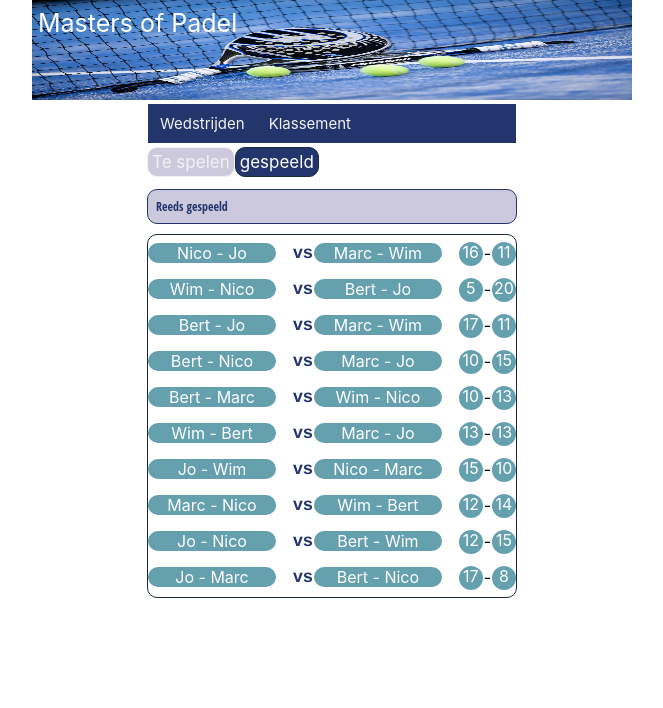
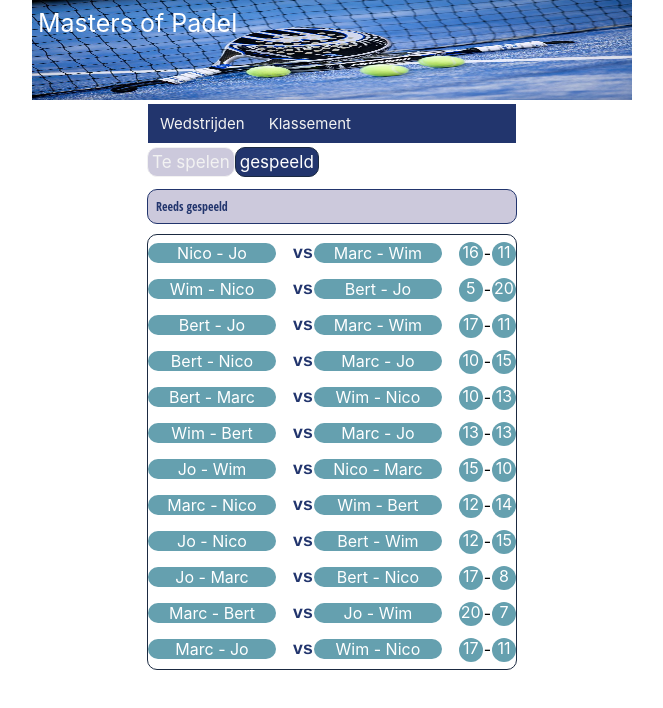
Before and after one commit to bertwilms/doubletrouble-app, a React (Create React App) app: page /gespeeld in a window 1280 px wide. Shown: the top 708 px of the page, without its empty margins (308-971 px from the left). Built offline with nearby package versions, Linux system fonts and the light colour scheme.

Commit message:
toevoegen weer info

```diff
--- a/src/components/Card.css
+++ b/src/components/Card.css
@@ -332,7 +332,24 @@ h2 {
 	position: relative;
 	text-align: center;
 	color: white;
+
   }
+
+.message-container {
+	position: flex;
+	flex-direction: row;
+	text-align: left;
+	justify-content: flex-start;
+	align-items: flex-start;
+	padding: 0.1rem;
+}
+.message-position {
+		padding: 5rem;
+		font-size: 15px;
+		font-weight: 200;
+		border: 1px;
+		border-style: solid;
+}
 
   .top-left{
 	position: absolute;
--- a/src/components/Scheduled.js
+++ b/src/components/Scheduled.js
@@ -1,5 +1,6 @@
 import React from "react";
 import "./Card.css";
+import Container from "./container.component";
 
 export default function Scheduled(props) {
 
@@ -15,6 +16,38 @@ export default function Scheduled(props) {
 
     return datum ;
   }
+
+
+  const showWeaterData = () => {
+    const searchDate = props.datum + " 13:00";
+    const unixDate = new Date(searchDate).getTime() / 1000 ;
+
+    if (  Array.isArray( props.weather) ) {
+      var dagweer = props.weather.filter ( (dag) => dag.dt === unixDate) ;
+
+      if (  dagweer.length > 0 ) {
+        let degrees = dagweer[0].wind_deg;
+        const directions = ["N", "NO", "O", "ZO", "Z", "ZW", "W", "NW"];
+
+        // Split into the 8 directions
+        degrees = (degrees * 8) / 360;
+
+        // round to nearest integer.
+        degrees = Math.round(degrees, 0);
+
+        // Ensure it's within 0-7
+        degrees = (degrees + 8) % 8;
+        const imgurl = "http://openweathermap.org/img/wn/"+ dagweer[0].weather[0].icon + "@2x.png" ;
+
+        return <div class="message-container">
+               <div><img src={imgurl} width="25px"/>{dagweer[0].weather[0].description}, {Math.round(dagweer[0].temp.day)} °C, voelt als {Math.round(dagweer[0].feels_like.day)}°C, Luchtvochtigheid {dagweer[0].humidity}%, wind {Math.round(dagweer[0].wind_speed)} km/u vanuit {directions[degrees]}
+               </div>
+               </div> ;
+      } else {
+        return ( `Nog geen weersvoorspelling beschikbaar voor deze dag`)
+     }
+
+  } }
 
 return (
   <div class="wedstrijdtabel">
@@ -61,10 +94,8 @@ return (
 
         </div>
       </div>
-      <div > { props.weather}
+      <div> {showWeaterData()}
       </div>
-
-
 
   </div>
   );
--- a/src/data/klassementData.js
+++ b/src/data/klassementData.js
@@ -2,46 +2,46 @@ export const klassementData = [
       {
         "id":1,
         "voornaam":"Jo",
-      "gespeeld":8,
-      "punten":13,
-      "games_voor":125,
-      "games_tegen":83,
-      "verschil":42
+        "gespeeld":10,
+        "punten":17,
+        "games_voor":162,
+        "games_tegen":101,
+        "verschil":61
+      },
+      {
+        "id":4,
+        "voornaam":"Wim",
+        "gespeeld":10,
+        "punten":11,
+        "games_voor":128,
+        "games_tegen":134,
+        "verschil":-6
+      },
+      {
+        "id":3,
+        "voornaam":"Bert",
+        "gespeeld":9,
+        "punten":9,
+        "games_voor":114,
+        "games_tegen":118,
+        "verschil":-4
+      },
+      {
+        "id":5,
+        "voornaam":"Marc",
+        "gespeeld":10,
+        "punten":7,
+        "games_voor":123,
+        "games_tegen":137,
+        "verschil":-14
       },
       {
         "id":2,
-      "voornaam":"Bert",
-      "gespeeld":8,
-      "punten":9,
-      "games_voor":107,
-      "games_tegen":98,
-      "verschil":9
-    },
-    {
-      "id":3,
-      "voornaam":"Wim",
-      "gespeeld":8,
-      "punten":9,
+        "voornaam":"Nico",
+        "gespeeld":9,
+        "punten":4,
         "games_voor":97,
-      "games_tegen":110,
-      "verschil":-13
-    },
-    {
-      "id":4,
-      "voornaam":"Marc",
-      "gespeeld":8,
-      "punten":5,
-      "games_voor":99,
-      "games_tegen":106,
-      "verschil":-7
-    },
-    {
-      "id":5,
-      "voornaam":"Nico",
-      "gespeeld":8,
-      "punten":4,
-      "games_voor":86,
-      "games_tegen":117,
-      "verschil":-31
+        "games_tegen":134,
+        "verschil":-37
       }
       ]
--- a/src/data/wedstrijdData.js
+++ b/src/data/wedstrijdData.js
@@ -125,8 +125,8 @@ export const wedstrijdData = [
       "ploeg1_speler2":"Bert",
       "ploeg2_speler1":"Jo",
       "ploeg2_speler2":"Wim",
-      "ploeg1":null,
-      "ploeg2":null,
+      "ploeg1":20,
+      "ploeg2":7,
       "terrein":2,
       "datum":"2021-08-31",
       "tijd":"19:30"
@@ -137,8 +137,8 @@ export const wedstrijdData = [
       "ploeg1_speler2":"Jo",
       "ploeg2_speler1":"Wim",
       "ploeg2_speler2":"Nico",
-      "ploeg1":null,
-      "ploeg2":null,
+      "ploeg1":17,
+      "ploeg2":11,
       "terrein":2,
       "datum":"2021-09-02",
       "tijd":"19:30"
@@ -151,9 +151,9 @@ export const wedstrijdData = [
       "ploeg2_speler2":"Marc",
       "ploeg1":null,
       "ploeg2":null,
-      "terrein":null,
-      "datum":null,
-      "tijd":null
+      "terrein":3,
+      "datum":"2021-09-05",
+      "tijd":"09:30"
     },
     {
       "wedstrijd":14,
--- a/src/pages/WedstrijdPage.js
+++ b/src/pages/WedstrijdPage.js
@@ -7,8 +7,9 @@ const axios = require('axios');
 
 
 const WedstrijdPage = () => {
-  const [weatherdata, setWeatherData] = useState('');
+  const [weatherdata, setWeatherData] = useState([]);
   useEffect(() => {
+    console.log ("useeffect")
     const API_KEY = process.env.REACT_APP_WEATHER_API_KEY;
     // Location TC Tessenderlo
     const longitude = 5.089368256628124 ;
@@ -34,6 +35,8 @@ const WedstrijdPage = () => {
 
 
   const formatWeaterData = (datum, uur) => {
+    console.log (weatherdata);
+    console.log (typeof weatherdata.hourly[0]);
     //const searchDate = datum + " " + uur.substring(0, 2) + ":00";
     var weerinfo = "";
     if (  Array.isArray(weatherdata.daily) ) {
@@ -77,7 +80,7 @@ const WedstrijdPage = () => {
           ploeg1={data.ploeg1}
           ploeg2={data.ploeg2}
           terrein={data.terrein}
-          weather={ formatWeaterData(data.datum, data.tijd)}
+          weather={weatherdata.daily}
           //liked={isLiked}
           //likeCount={like}
       />  )
```
Lines whose indentation alone changed are shown as unchanged.
